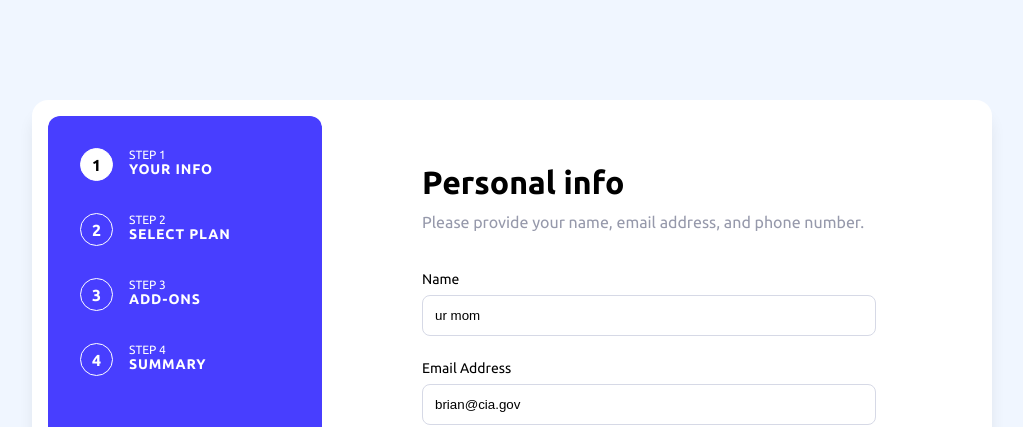
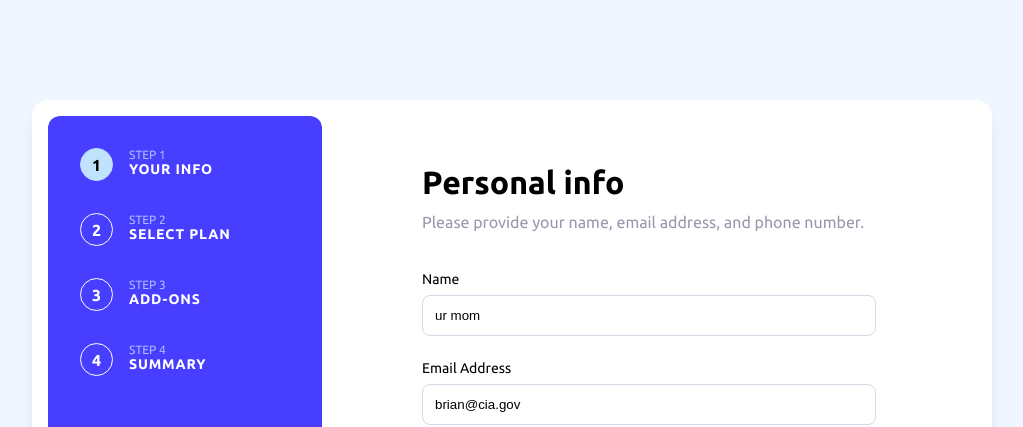
Before and after one commit to kangalio/frontendmentor-solutions, a Next.js app in the folder multi-step-form/: page / in a window 1280 px wide. Shown: the top 427 px of the page, without its empty margins (128-1151 px from the left). Built offline with nearby package versions, Linux system fonts and the light colour scheme.

Commit message:
Correct colors in sidebar

```diff
--- a/multi-step-form/app/SidebarItem.module.css
+++ b/multi-step-form/app/SidebarItem.module.css
@@ -17,9 +17,10 @@
     justify-content: center;
     border: 1px solid white;
     transition-duration: 0.5s;
-    transition-property: background-color, color;
+    transition-property: background-color, color, border;
     &.numberSelected {
-      background-color: white;
+      background-color: var(--light-blue);
+      border: 1px solid var(--light-blue);
       color: black;
     }
   }
@@ -28,6 +29,7 @@
     .step {
       grid-area: step;
       font-size: 12px;
+      color: var(--pastel-blue);
     }
 
     .title {
```
